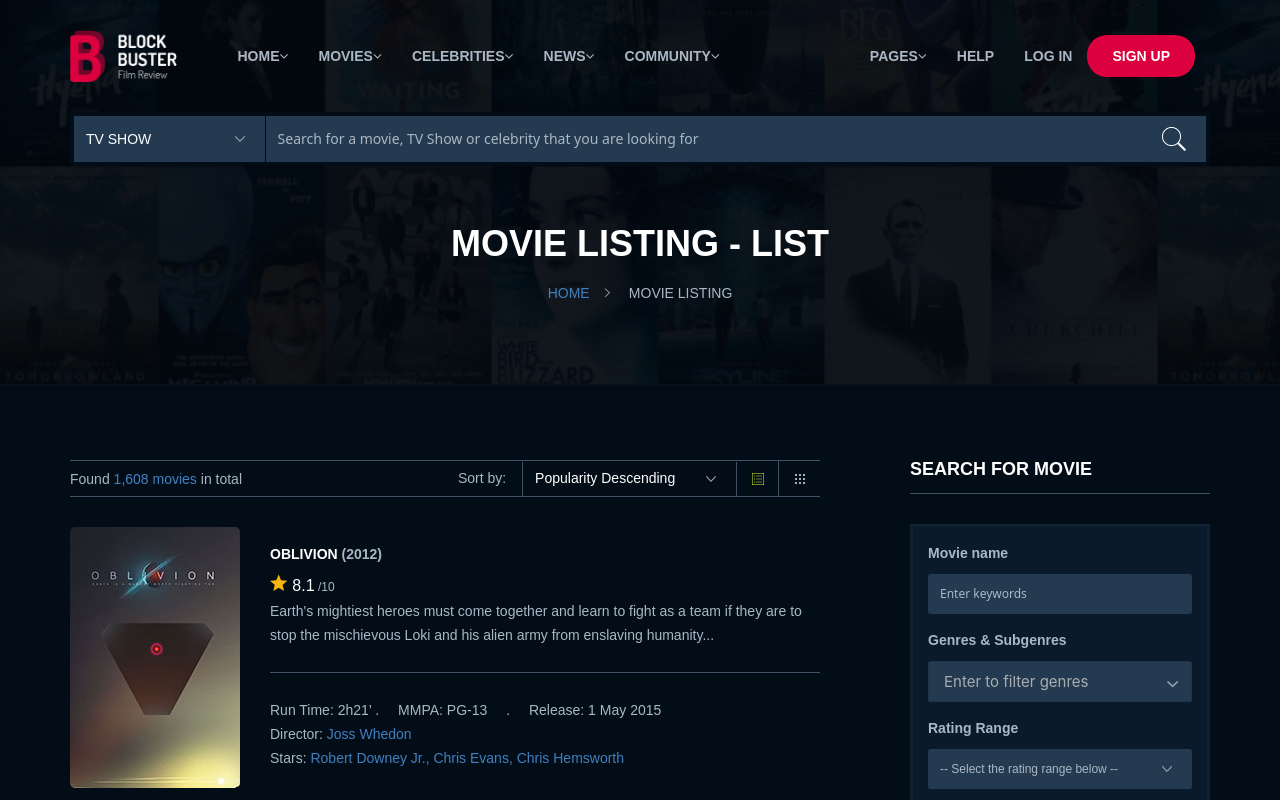
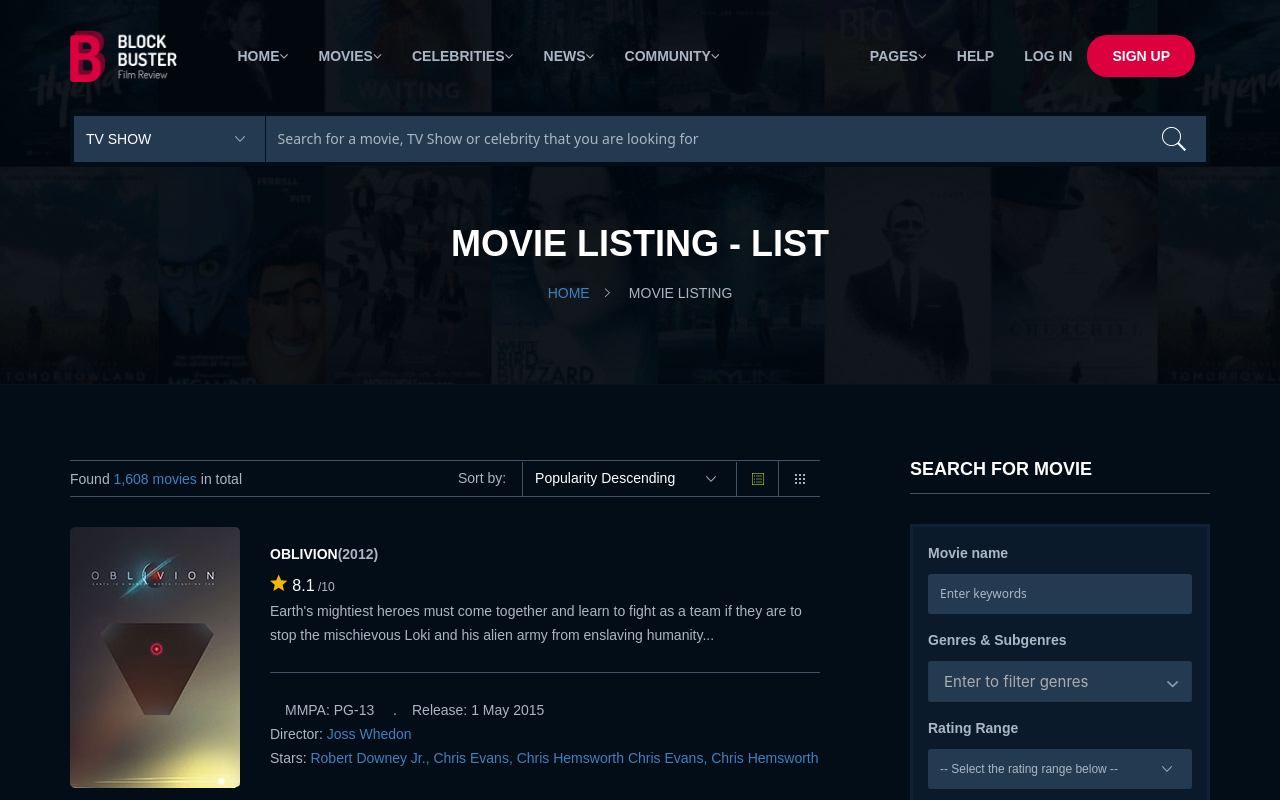
Before and after one commit to jreyesgfi/web_peliculas, a React (Create React App) app: page / in a window 1280 px wide. Shown: the top 800 px of the page. Built offline with nearby package versions, Linux system fonts and the light colour scheme.

Commit message:
Primer esquema item película

```diff
--- a/src/App.js
+++ b/src/App.js
@@ -1,5 +1,6 @@
 import logo from './logo.svg';
 import './App.css';
+import Pelicula from './Pelicula';
 
 
 
@@ -241,6 +242,10 @@ function App() {
               <a href="movielist.html" className="list"><i className="ion-ios-list-outline active"></i></a>
               <a  href="moviegrid.html" className="grid"><i className="ion-grid"></i></a>
             </div>
+
+            <Pelicula titulo ="oblivion" calificacion="8.1"
+            director="Joss Whedon" actores="Robert Downey Jr., Chris Evans, Chris Hemsworth" fecha="1 May 2015" duracion= "2h21'"
+            descripcion="Earth's mightiest heroes must come together and learn to fight as a team if they are to stop the mischievous Loki and his alien army from enslaving humanity..."/>
             <div className="movie-item-style-2">
               <img src="images/uploads/mv1.jpg" alt=""/>
               <div className="mv-item-infor">
--- /dev/null
+++ b/src/Pelicula.js
@@ -0,0 +1,26 @@
+export default function Pelicula(props) {
+    function nombrarActores() {
+    {props.actores.split(",").forEach((actor)=>console.log(actor));}}
+    {nombrarActores();}
+    return(
+        <div className="movie-item-style-2">
+            <img src="images/uploads/mv1.jpg" alt="" />
+            <div className="mv-item-infor">
+                <h6>
+                    <a href="moviesingle.html">
+                        {props.titulo}
+                        <span>(2012)</span>
+                    </a>
+                </h6>
+                <p className="rate">
+                    <i className="ion-android-star"></i>
+                    <span>{props.calificacion}</span> /10</p>
+                <p className="describe">{props.descripcion}</p>
+                <p className="run-time">{props.duraracion}<span>MMPA: PG-13 </span>    .
+                <span>Release: {props.fecha}</span></p>
+                <p>Director: <a href="#">{props.director}</a></p>
+                <p>Stars: <a href="#">{props.actores}</a> <a href="#">Chris Evans,</a> <a href="#">  Chris Hemsworth</a></p>
+            </div>
+        </div>
+    )
+}
```
